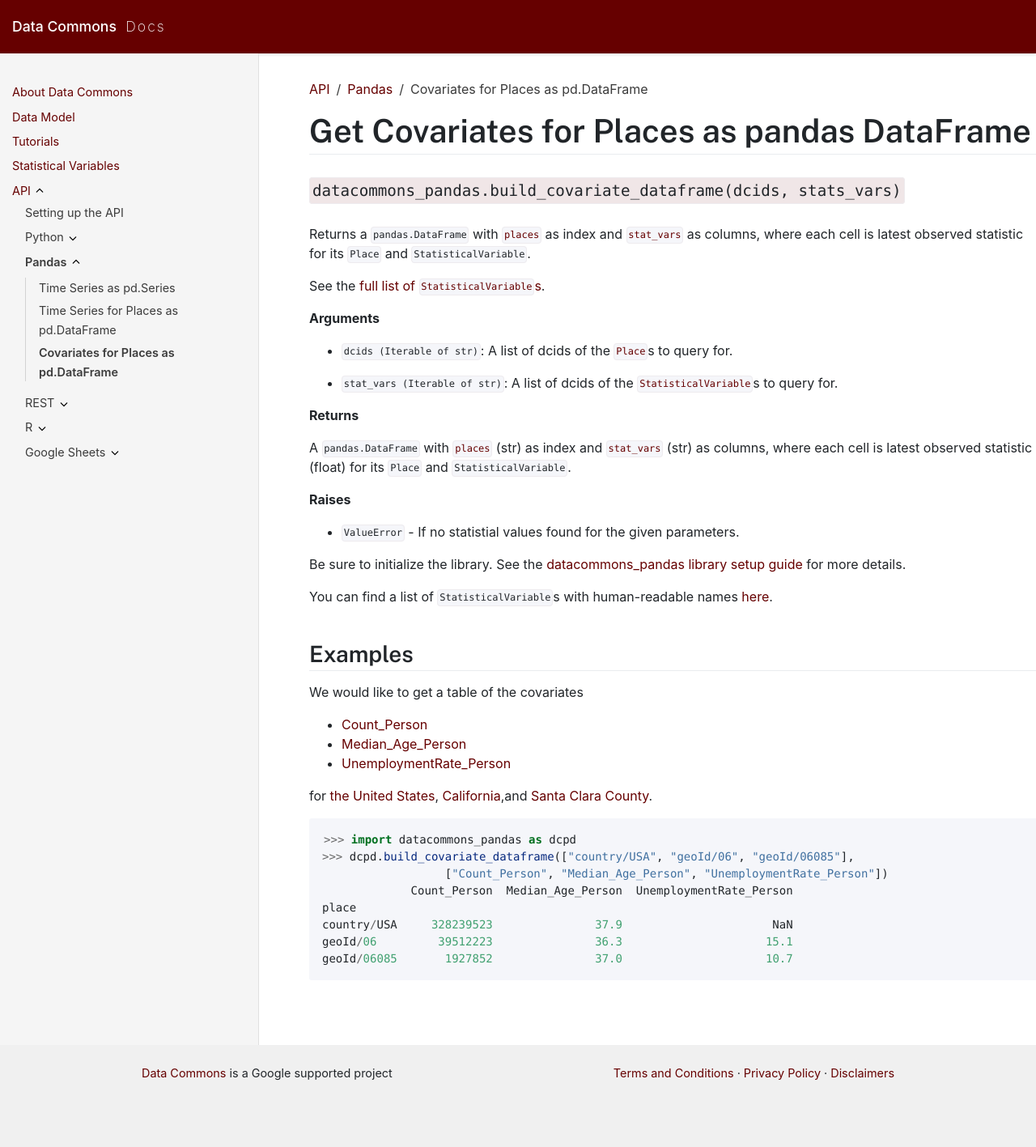
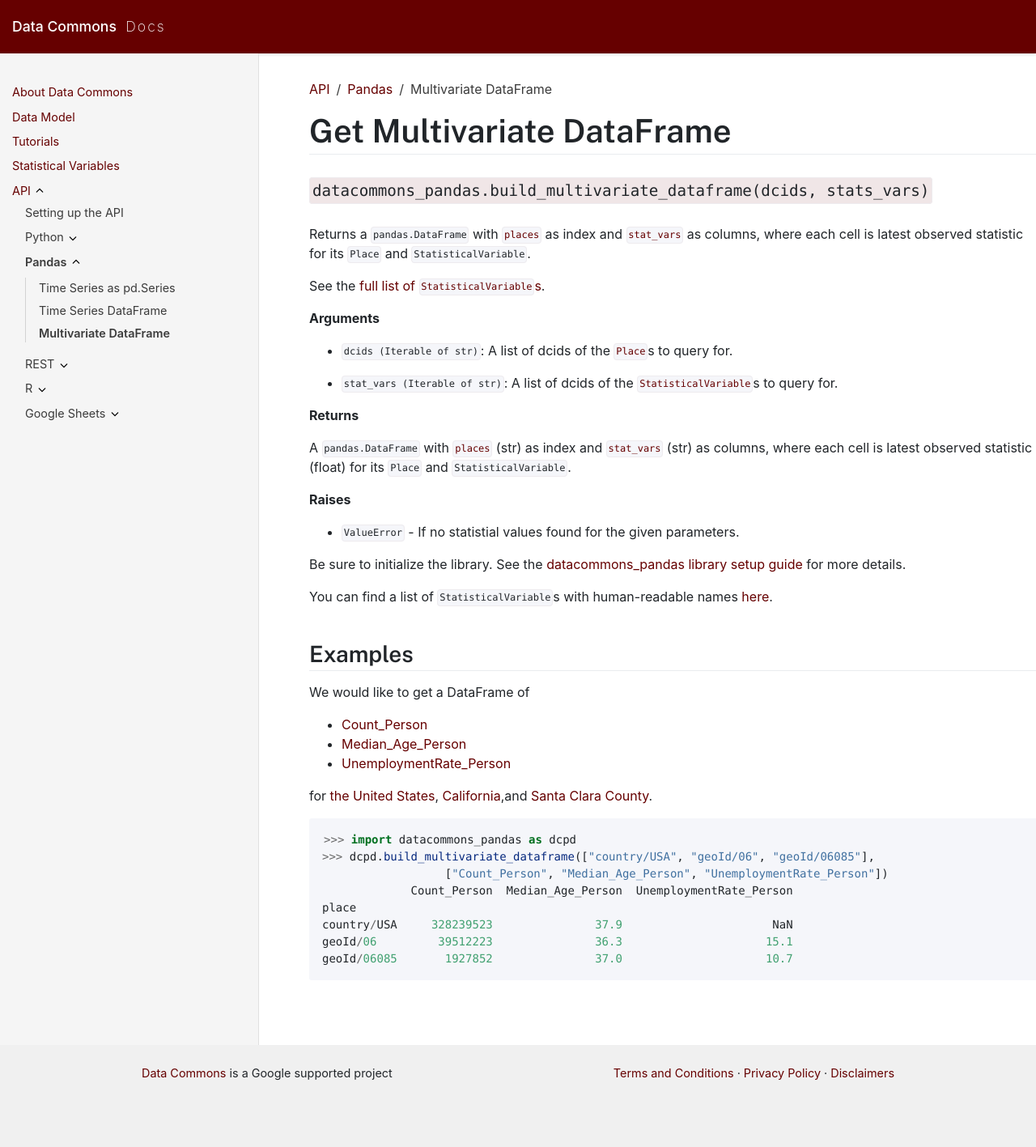
Before and after one commit to datacommonsorg/docsite, a Jekyll site: the page built from api/pandas/multivariate_dataframe.md, in a window 1280 px wide. Shown: the whole page at 81% size. Built offline with Jekyll 4.4.1, drawn with Linux system fonts in a browser that asks for light colours.

Commit message:
Covariate->Multivariate, other minor edits.

````diff
--- a/api/pandas/covariate_dataframe.md
+++ b/api/pandas/multivariate_dataframe.md
@@ -1,14 +1,14 @@
 ---
 layout: default
-title: Covariates for Places as pd.DataFrame
+title: Multivariate DataFrame
 nav_order: 3
 parent: Pandas
 grand_parent: API
 ---
 
-# Get Covariates for Places as pandas DataFrame
+# Get Multivariate DataFrame
 
-## `datacommons_pandas.build_covariate_dataframe(dcids, stats_vars)`
+## `datacommons_pandas.build_multivariate_dataframe(dcids, stats_vars)`
 
 Returns a `pandas.DataFrame` with [`places`](https://datacommons.org/browser/Place)
 as index and [`stat_vars`](https://datacommons.org/browser/StatisticalVariable)
@@ -45,7 +45,7 @@ You can find a list of `StatisticalVariable`s with human-readable names [here](/
 
 ## Examples
 
-We would like to get a table of the covariates
+We would like to get a DataFrame of
 
 - [Count_Person](https://datacommons.org/browser/Count_Person)
 - [Median_Age_Person](https://datacommons.org/browser/Median_Age_Person)
@@ -58,7 +58,7 @@ for
 
 ```python
 >>> import datacommons_pandas as dcpd
->>> dcpd.build_covariate_dataframe(["country/USA", "geoId/06", "geoId/06085"],
+>>> dcpd.build_multivariate_dataframe(["country/USA", "geoId/06", "geoId/06085"],
                   ["Count_Person", "Median_Age_Person", "UnemploymentRate_Person"])
              Count_Person  Median_Age_Person  UnemploymentRate_Person
 place
--- a/api/pandas/time_series.md
+++ b/api/pandas/time_series.md
@@ -6,11 +6,11 @@ parent: Pandas
 grand_parent: API
 ---
 
-# Get Time Series as pandas Series
+# Get Time Series for a Place
 
 ## `datacommons_pandas.build_time_series(place, stat_var, measurement_method=None,observation_period=None, unit=None, scaling_factor=None)`
 
-Returns a `pandas.Series` representing a time series for the [`place']https://datacommons.org/browser/Place] and
+Returns a `pandas.Series` representing a time series for the [`place`](https://datacommons.org/browser/Place) and
 [`stat_var`](https://datacommons.org/browser/StatisticalVariable) satisfying any optional parameters.
 
 See the [full list of `StatisticalVariable`s](/statistical_variables.html).
--- a/api/pandas/time_series_dataframe.md
+++ b/api/pandas/time_series_dataframe.md
@@ -1,12 +1,12 @@
 ---
 layout: default
-title: Time Series for Places as pd.DataFrame
+title: Time Series DataFrame
 nav_order: 2
 parent: Pandas
 grand_parent: API
 ---
 
-# Get Time Series for Places as pandas DataFrame
+# Get Time Series DataFrame
 
 ## `datacommons_pandas.build_time_series_dataframe(places, stat_var)`
 
````
